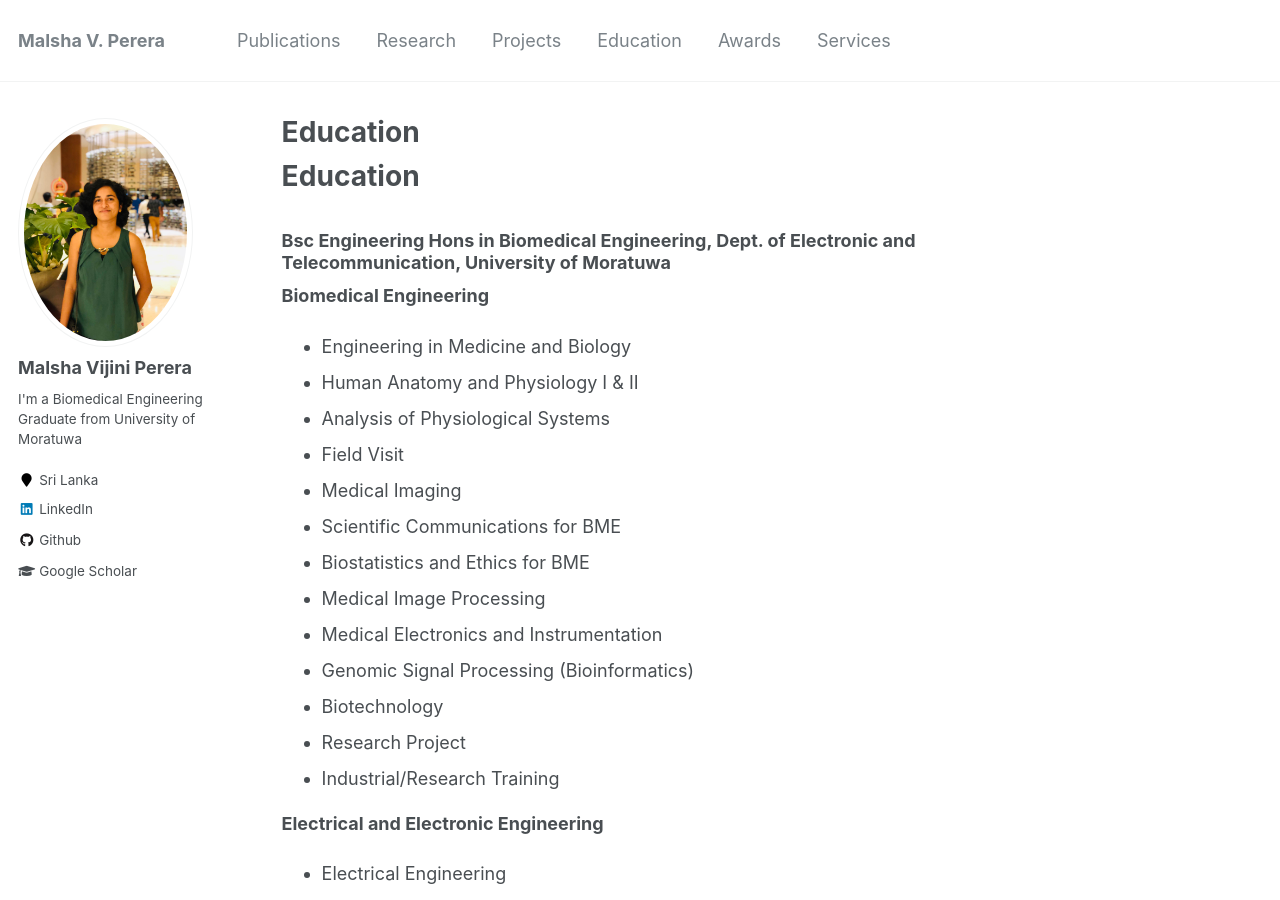
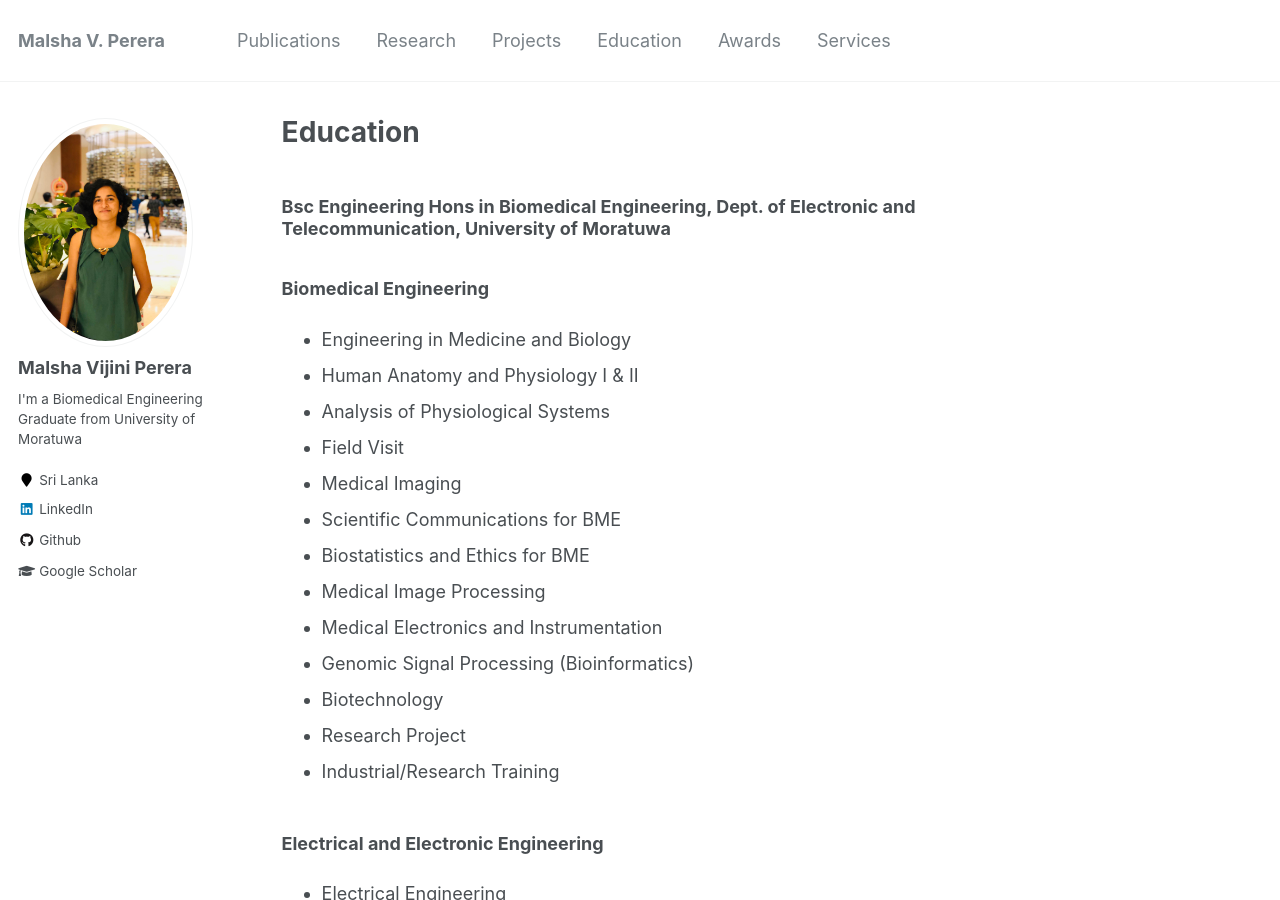
Before and after one commit to malshaV/malshaV.github.io, a Jekyll site: the page built from _pages/education.md, in a window 1280 px wide and 900 px high. Built offline with Jekyll 4.4.1, drawn with Linux system fonts in a browser that asks for light colours.

Commit message:
update education

```diff
--- a/_pages/education.md
+++ b/_pages/education.md
@@ -4,9 +4,8 @@ permalink: /education/
 author_profile: true
 ---
 
-# Education
 ### Bsc Engineering Hons in Biomedical Engineering, Dept. of Electronic and Telecommunication, University of Moratuwa
-
+<br>
 <b>Biomedical Engineering</b>
 * Engineering in Medicine and Biology
 * Human Anatomy and Physiology I & II
@@ -22,6 +21,7 @@ author_profile: true
 * Research Project
 * Industrial/Research Training
 
+<br>
 <b>Electrical and Electronic Engineering</b>
 * Electrical Engineering
 * Electronics I, II, III
@@ -36,6 +36,7 @@ author_profile: true
 * Circuits and Systems Design
 * Electronic Devices
 
+<br>
 <b>Computer Engineering</b>
 * Programming Fundamentals
 * Fundamentals of Computer Organization and Design
@@ -45,6 +46,7 @@ author_profile: true
 * Advances of Machine Vision
 * Pattern Recognition and Machine Intelligence (Audited)
 
+<br>
 <b>Mathematics</b>
 * Mathematics
 * Methods of Mathematics
@@ -56,18 +58,21 @@ author_profile: true
 * Neural Networks and Fuzzy Logic
 * Time Series and Stochastic Processes
 
+<br>
 <b>General Engineering</b>
 * Fluid Mechanics
 * Mechanics
 * Properties of Materials
 * Basic Engineering Thermodynamics
 
+<br>
 <b>Management</b>
 * Engineering in Context
 * Business Economics and Financial Accounting
 * Production and Operations Management
 * Human Resource Management and Industrial Relations
 
+<br>
 <b>Humanities</b>
 * English Language
 * Communication Skills
```
